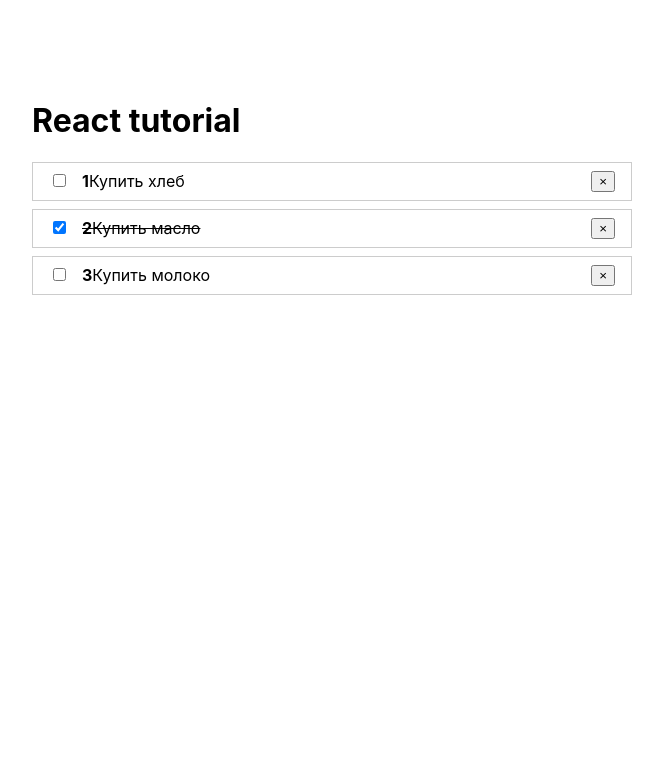
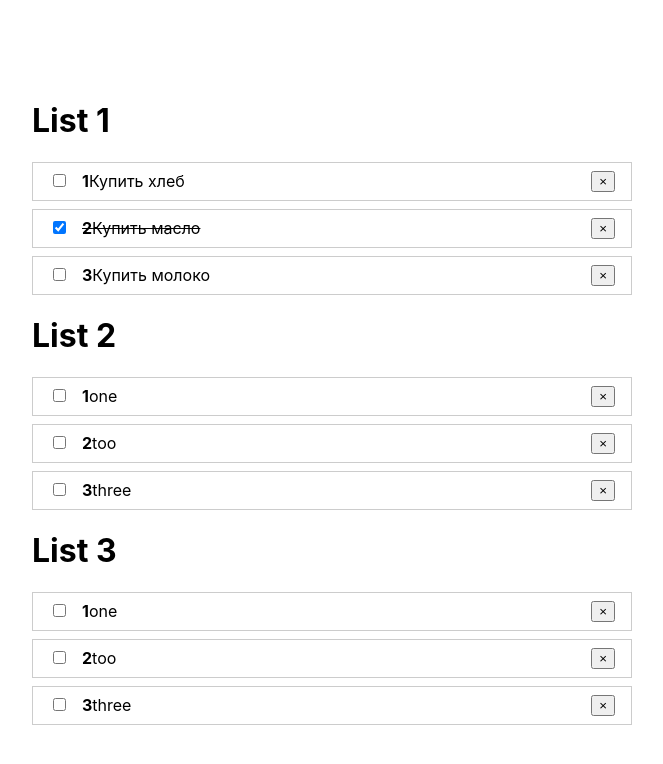
Before and after one commit to Chervoktin/learning-react, a React (Create React App) app: page / in a window 1280 px wide. Shown: the top 764 px of the page, without its empty margins (308-971 px from the left). Built offline with nearby package versions, Linux system fonts and the light colour scheme.

Commit message:
changed App.js

```diff
--- a/src/App.js
+++ b/src/App.js
@@ -2,46 +2,29 @@
 import TodoList from "./Todo/TodoList";
 
 function App() {
-  const [todos, setTodos] = React.useState([
+  let todos = [
     { id: 1, completed: false, title: "Купить хлеб" },
     { id: 2, completed: true, title: "Купить масло" },
     { id: 3, completed: false, title: "Купить молоко" },
-  ]);
+  ];
 
-  function toggleTodo(id) {
-    setTodos(
-      todos.map((todo) => {
-        if (todo.id === id) {
-          todo.completed = !todo.completed;
-        }
-        return todo;
-      })
-    );
-  }
-
-  function deleteFromList(id) {
-    let index = -1;
-    for (let i = 0; i < todos.length; i++) {
-      if (todos[i].id === id) {
-        index = i;
-      }
-    }
-    if (index > -1) {
-      todos.splice(index, 1);
-    }
-    setTodos(todos.slice());
-  }
+  let todos2 = [
+    { id: 1, completed: false, title: "one" },
+    { id: 2, completed: false, title: "too" },
+    { id: 3, completed: false, title: "three" },
+  ];
 
   return (
     <div className="wrapper">
-      <h1>React tutorial</h1>
-      <TodoList
-        todos={todos}
-        onToggle={toggleTodo}
-        deleteFromList={deleteFromList}
-      />
+      <h1>List 1 </h1>
+      <TodoList todos={todos} />
+      <h1>List 2 </h1>
+      <TodoList todos={todos2} />
+      <h1>List 3 </h1>
+      <TodoList todos={todos2} />
     </div>
   );
 }
 
+
 export default App;
```
